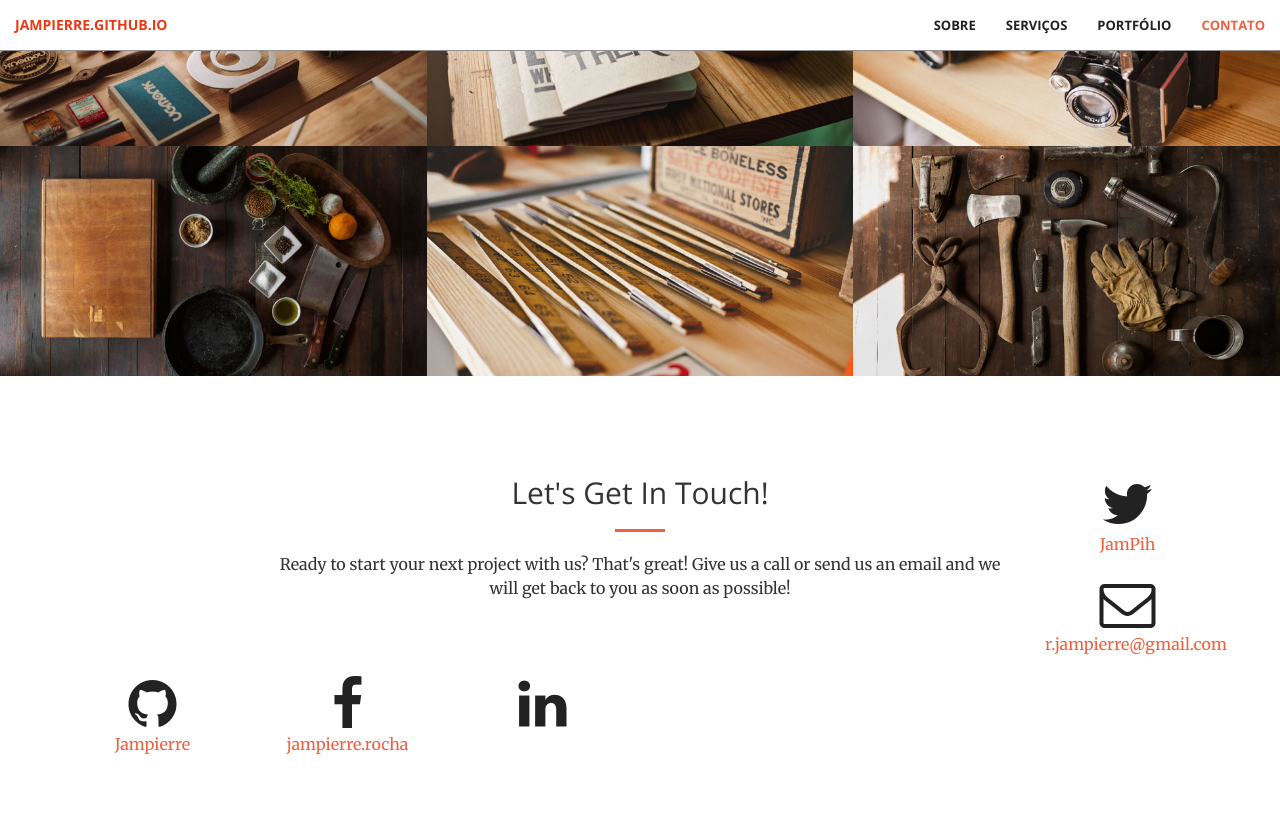
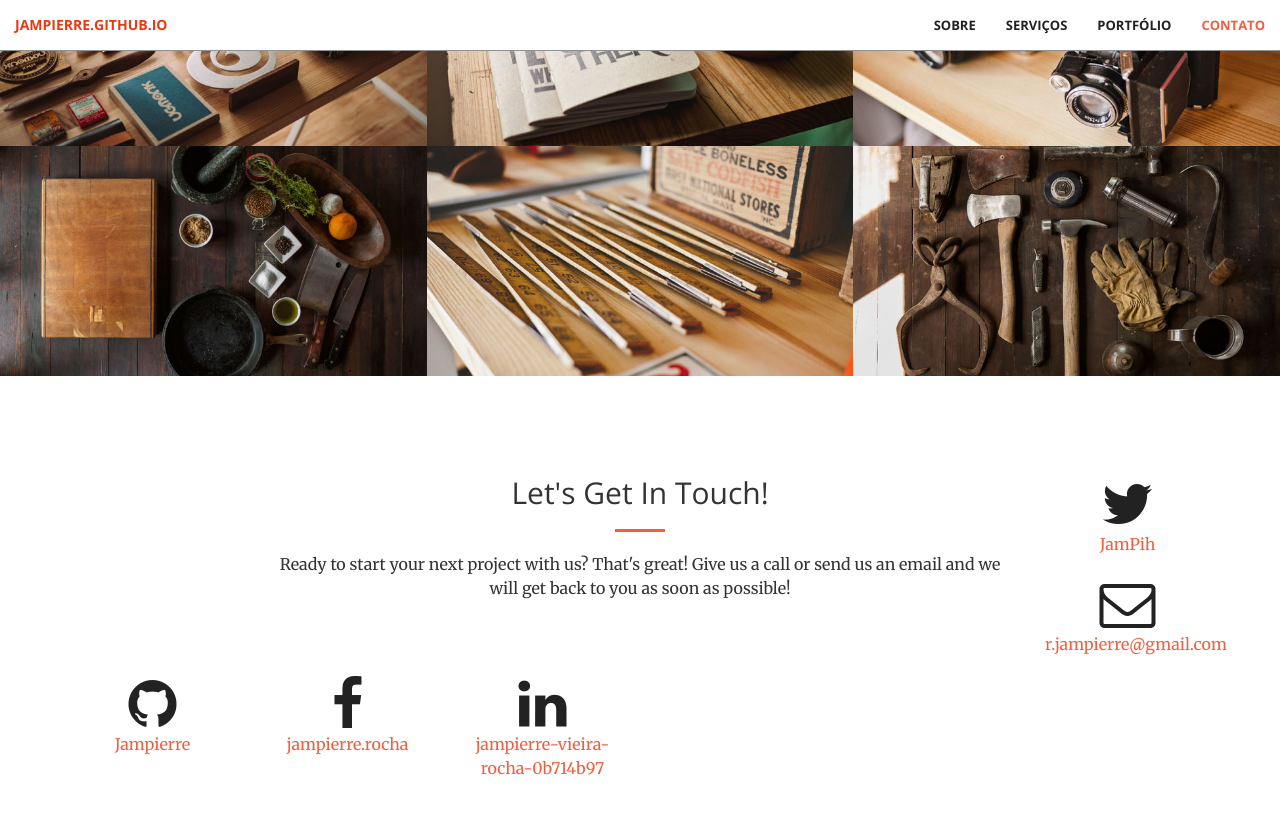
Before and after one commit to Jampierre/jampierre.github.io, a Jekyll site: the page built from index.html, in a window 1280 px wide and 900 px high, scrolled down 1810 px. Shown: the top 814 px of the window. Built offline with Jekyll 4.4.1, drawn with Linux system fonts in a browser that asks for light colours.

Commit message:
Update _config.yml

```diff
--- a/_config.yml
+++ b/_config.yml
@@ -8,6 +8,7 @@ url: "" # the base hostname & protocol for your site
 twitter_username: JamPih
 github_username: Jampierre
 facebook_username: jampierre.rocha
+linkedin_username: jampierre-vieira-rocha-0b714b97
 
 # Build settings
 markdown: kramdown
```
